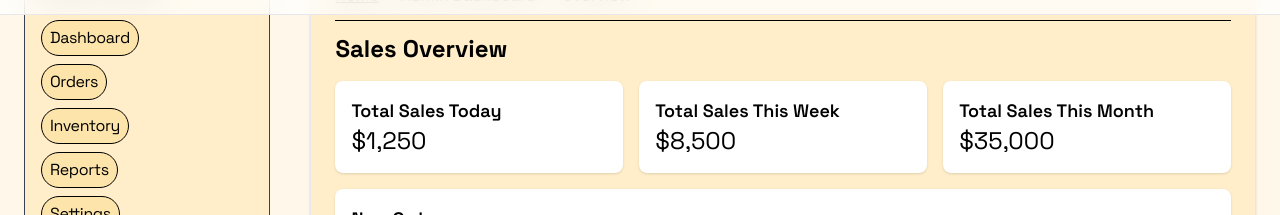
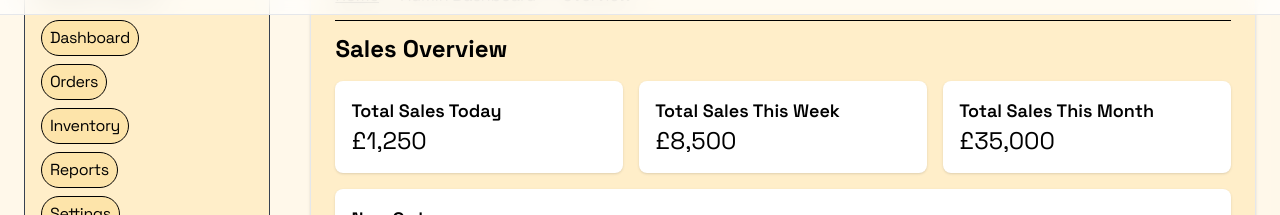
Before and after one commit to unchihugo/keylab, a React (Vite) app in the folder client/: page /Dashboard in a window 1280 px wide. Shown: the part 65-280 px from the top of the page. Built offline with nearby package versions, Linux system fonts and the light colour scheme; no server answers; a web font is replaced by a local one.

Commit message:
fixed typo

```diff
--- a/client/src/pages/Admin/Dashboard.tsx
+++ b/client/src/pages/Admin/Dashboard.tsx
@@ -127,9 +127,9 @@ export default function AdminDashboard() {
           <section className="mb-8">
             <h2 className="text-2xl font-bold mb-4">Sales Overview</h2>
             <div className="grid grid-cols-1 md:grid-cols-3 gap-4">
-              <Card title="Total Sales Today" value={`$${stats.totalSalesToday.toLocaleString()}`} />
-              <Card title="Total Sales This Week" value={`$${stats.totalSalesThisWeek.toLocaleString()}`} />
-              <Card title="Total Sales This Month" value={`$${stats.totalSalesThisMonth.toLocaleString()}`} />
+              <Card title="Total Sales Today" value={`£${stats.totalSalesToday.toLocaleString()}`} />
+              <Card title="Total Sales This Week" value={`£${stats.totalSalesThisWeek.toLocaleString()}`} />
+              <Card title="Total Sales This Month" value={`£${stats.totalSalesThisMonth.toLocaleString()}`} />
             </div>
             <div className="mt-4">
               <Card title="New Orders" value={stats.newOrders.toLocaleString()} />
```
